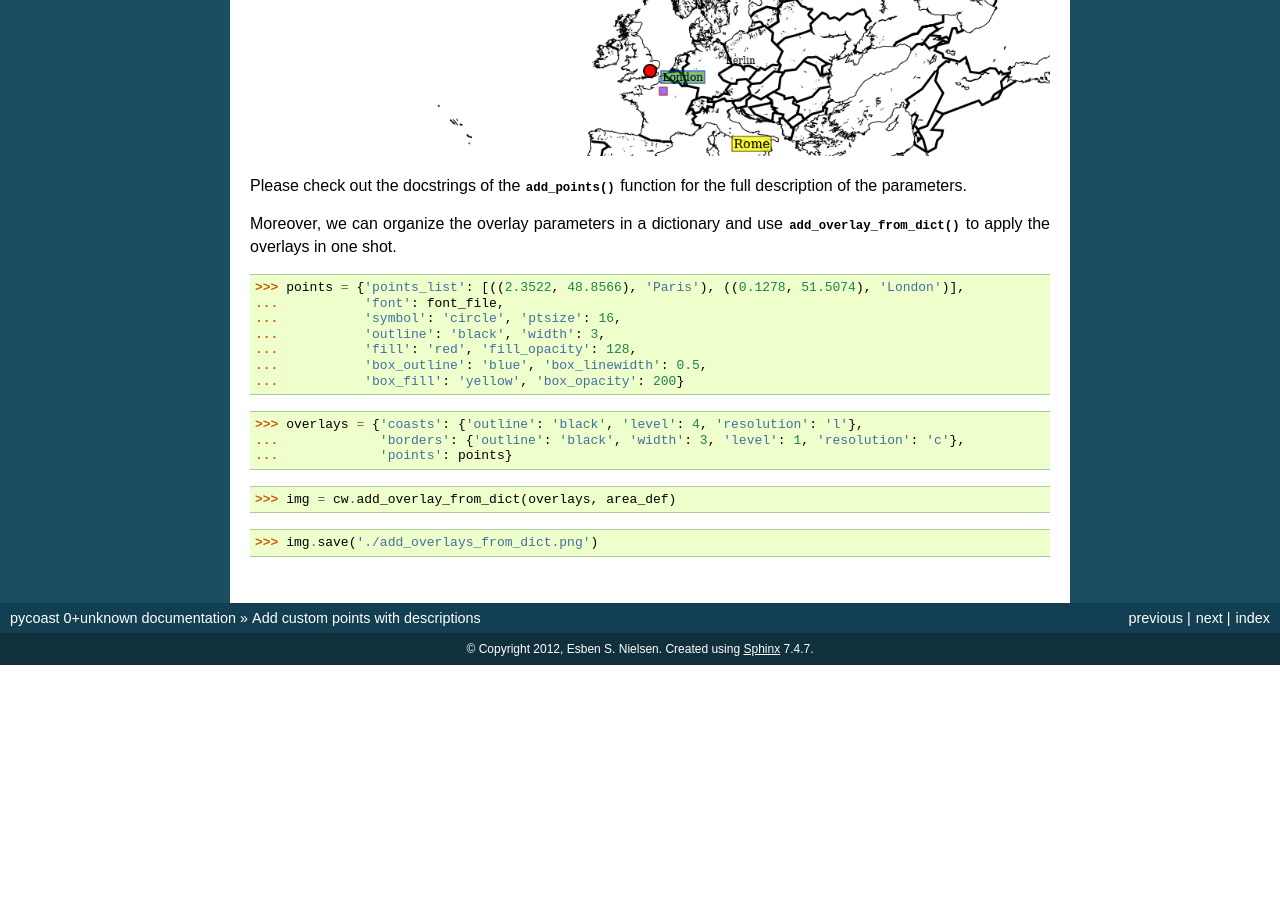
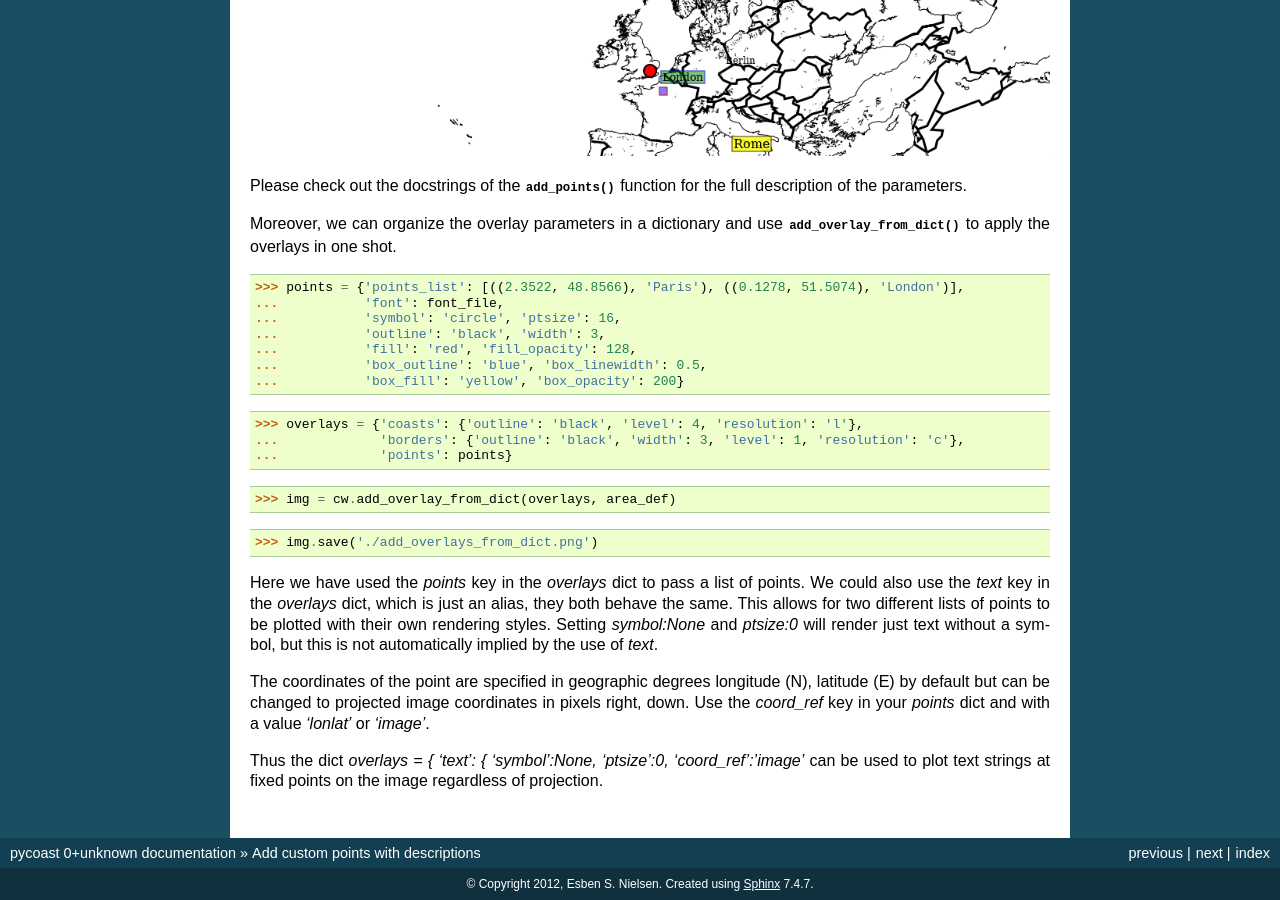
Before and after one commit to pytroll/pycoast, a Sphinx documentation site: the page built from docs/source/points.rst, in a window 1280 px wide and 900 px high, scrolled down 1723 px. Built offline with Sphinx 7.4.7, drawn with Linux system fonts in a browser that asks for light colours; before the commit the page ends 2388 px from its top, so only the background shows below that.

Commit message:
Update document about points

```diff
--- a/docs/source/points.rst
+++ b/docs/source/points.rst
@@ -85,4 +85,17 @@ to apply the overlays in one shot.
 
     >>> img.save('./add_overlays_from_dict.png')
 
+Here we have used the `points` key in the `overlays` dict to pass a list of points.
+We could also use the `text` key in the `overlays` dict, which is just an alias,
+they both behave the same. This allows for two different lists of points to be plotted
+with their own rendering styles. Setting `symbol:None` and `ptsize:0` will render
+just text without a symbol, but this is not automatically implied by the use of `text`.
+
+The coordinates of the point are specified in geographic degrees longitude (N), latitude (E)
+by default but can be changed to projected image coordinates in pixels right, down.
+Use the `coord_ref` key in your `points` dict and with a value `'lonlat'` or `'image'`.
+
+Thus the dict `overlays = { 'text': { 'symbol':None, 'ptsize':0, 'coord_ref':'image'`
+can be used to plot text strings at fixed points on the image regardless of projection.
+
 .. _PIL: http://www.pythonware.com/products/pil/
```
